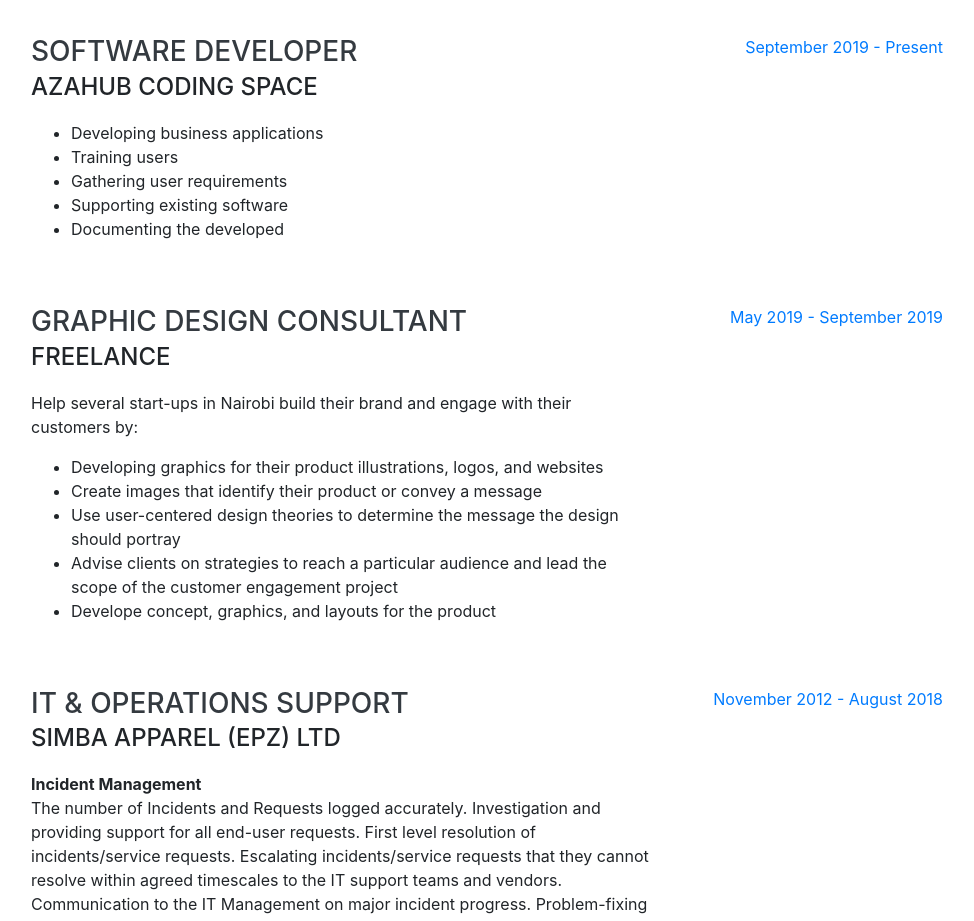
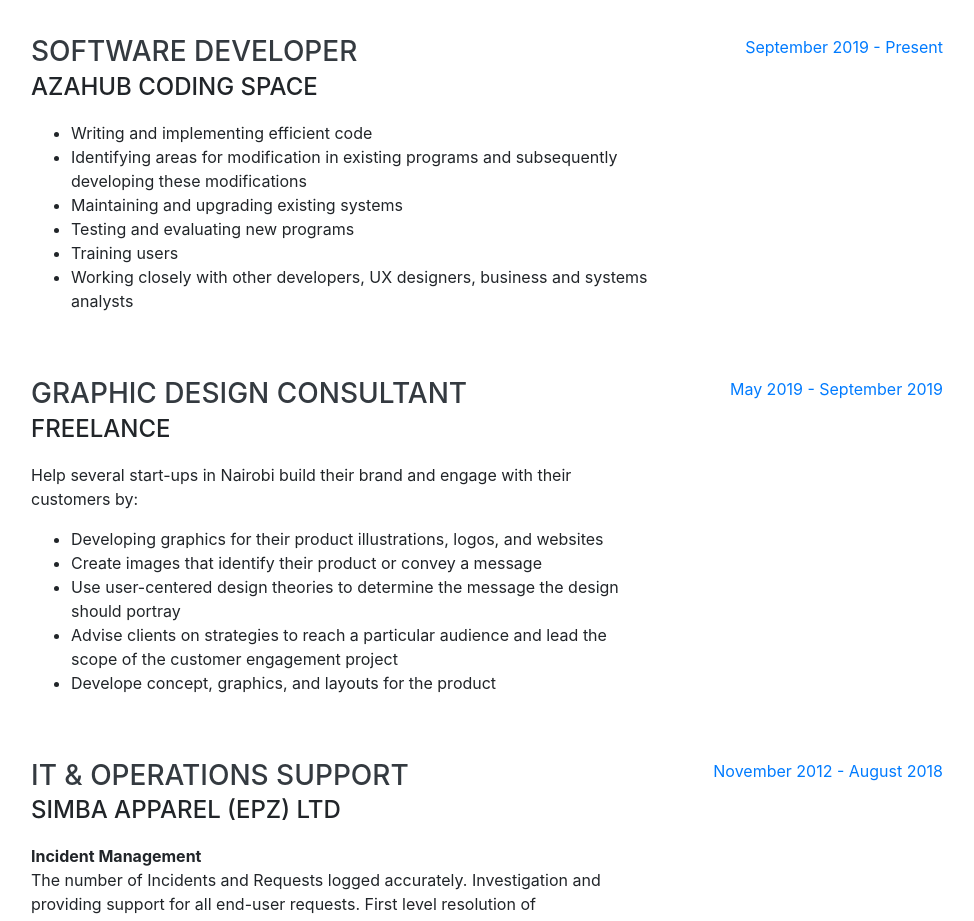
Before and after one commit to edwardalex/edward-s-resume, a website with bundled scripts: page index.html in a window 1280 px wide. Shown: the part 900-1821 px from the top of the page, without its empty margins (289-1263 px from the left). Built offline with nearby package versions, Linux system fonts and the light colour scheme; a web font is replaced by a local one.

Commit message:
adding portfolio

```diff
--- a/index.html
+++ b/index.html
@@ -109,11 +109,12 @@
             <h3 class="mb-0">Software Developer</h3>
             <div class="subheading mb-3">Azahub Coding Space</div>
               <ul>
-                <li>Developing business applications</li>
+                <li>Writing and implementing efficient code</li>
+                <li>Identifying areas for modification in existing programs and subsequently developing these modifications</li>
+                <li>Maintaining and upgrading existing systems</li>
+                <li>Testing and evaluating new programs</li>
                 <li>Training users</li>
-                <li>Gathering user requirements</li>
-                <li>Supporting existing software</li>
-                <li>Documenting the developed</li>
+                <li>Working closely with other developers, UX designers, business and systems analysts</li>
               </ul>
           </div>
           <div class="resume-date text-md-right">
```
